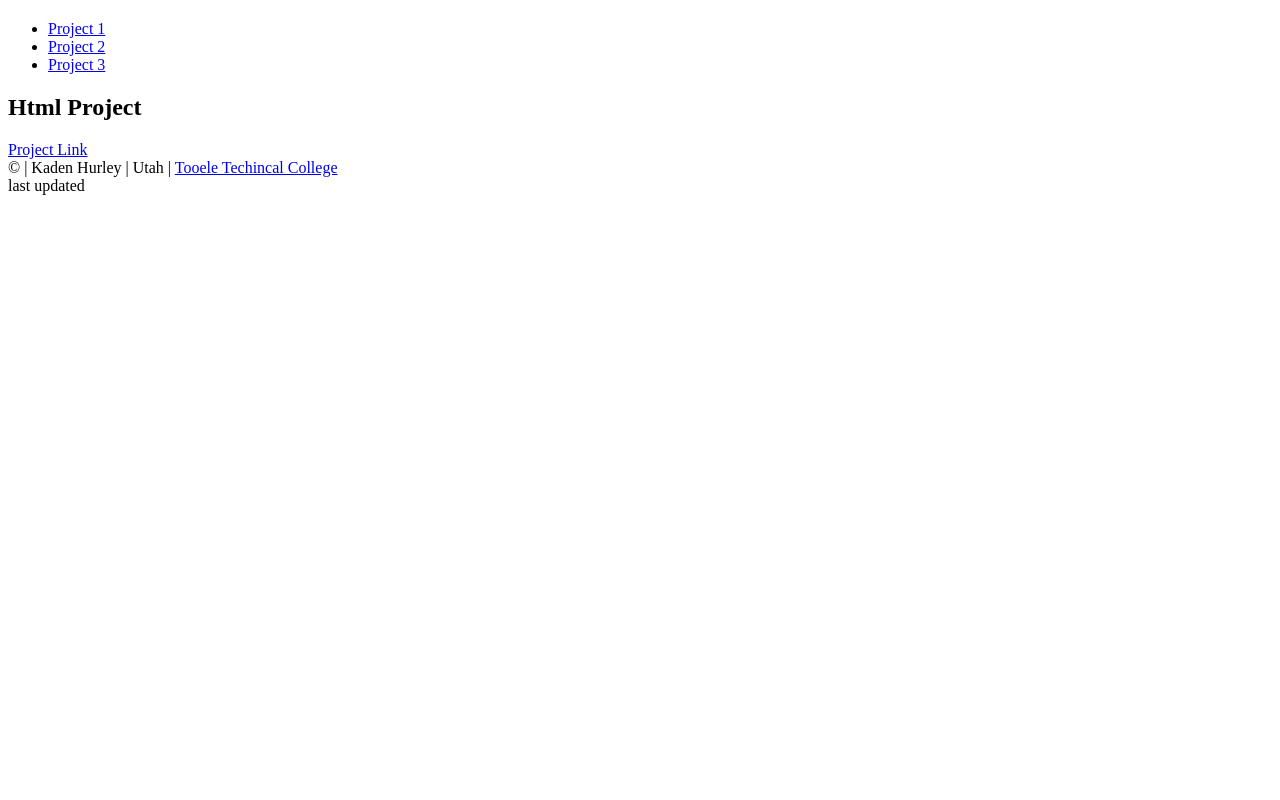
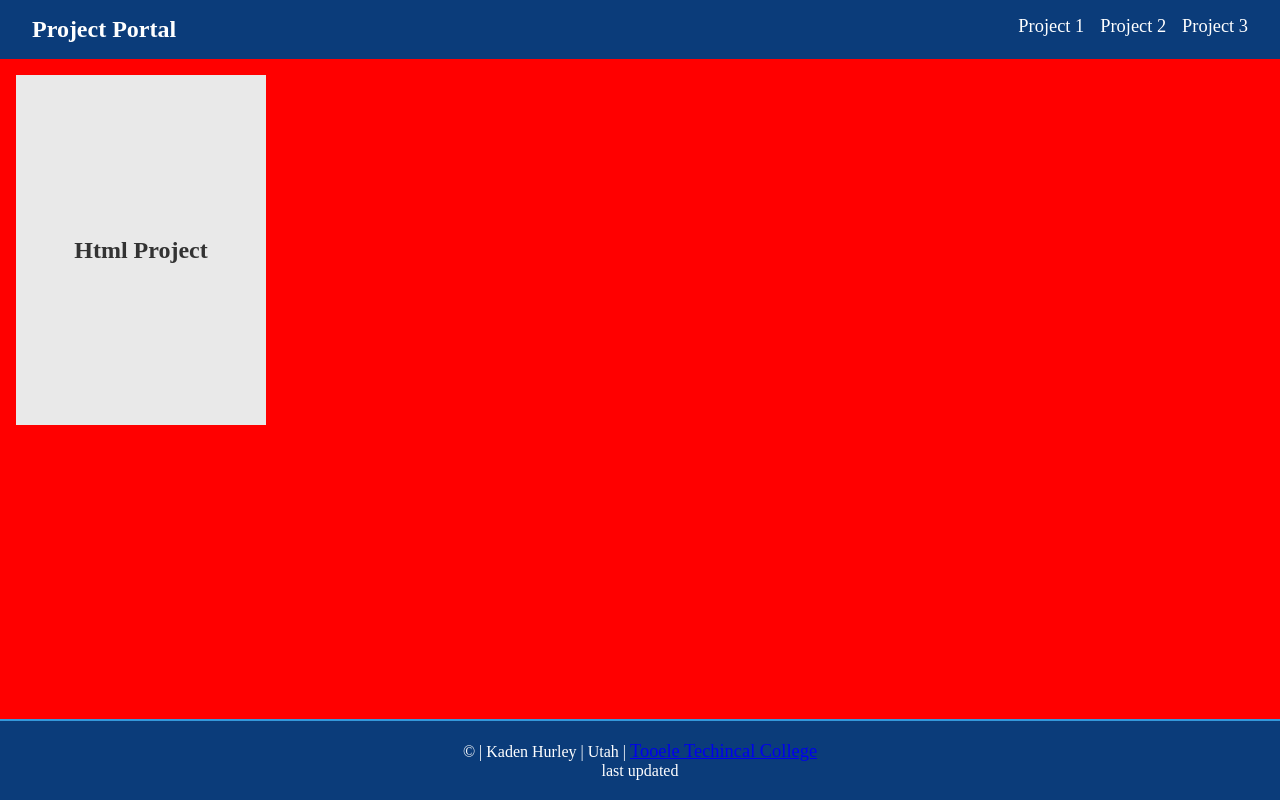
Before and after one commit to Kasten33/Project-Portal, a plain HTML site: page index.html in a window 1280 px wide. Drawn offline with Linux system fonts and the light colour scheme.

Commit message:
card finished

```diff
--- a/index.html
+++ b/index.html
@@ -2,12 +2,14 @@
 <html lang="en">
 <head>
     <meta charset="UTF-8">
+    <meta http-equiv="X-UA-Compatible" content="IE=edge">
     <meta name="viewport" content="width=device-width, initial-scale=1.0">
-    <title>Document</title>
+    <link rel="stylesheet" href="styles.css">
+    <title>Project Portal</title>
 </head>
 <body>
     <nav>
-        <h2></h2>
+        <h2>Project Portal</h2>
         <ul>
             <li><a href="#">Project 1</a></li>
             <li><a href="#">Project 2</a></li>
@@ -18,7 +20,7 @@
 
     <div class="cards">
         <div class="card">
-            <div class="cards-inner">
+            <div class="card-inner">
                 <div class="card-front">
                     <h2>Html Project</h2>
                 </div>
--- a/styles.css
+++ b/styles.css
@@ -0,0 +1,104 @@
+body{
+    background-color: red;
+}
+*{
+    box-sizing: border-box;
+    margin: 0;
+    padding: 0;
+}
+nav{
+    display: flex;
+    justify-content: space-between;
+    padding: 1rem 2rem;
+    background: #0b3c7a;
+}
+nav ul{
+    display: flex;
+    list-style: none;
+}
+nav li{
+    padding-left: 1rem;
+}
+nav a{
+    text-decoration: none;
+    color: #fff;
+}
+nav h2{
+    color: #fff;
+}
+a{
+    font-size: 1.15rem;
+}
+header, footer{
+    border-top: 2px solid #3498db;
+  background-color: #0b3c7a;
+  color: white;
+  text-align: center;
+  padding: 1.25rem;
+}
+footer{
+    position: fixed;
+  bottom: 0;
+  width: 100%;
+}
+#ttechLink {
+    color: white;
+  }
+
+  @media screen and (max-width: 820px) {
+    .cards {
+      justify-content: center;
+    }
+  }
+  .cards {
+    display: flex;
+    justify-content: flex-start;
+    align-items: flex-start;
+    gap: 1rem;
+    flex-wrap: wrap;
+    padding: 1rem;
+    }
+
+    .card {
+    width: 250px;
+    height: 350px;
+    perspective: 800px;
+    border-style: none;
+    }
+
+    .card-inner {
+    width: 100%;
+    height: 100%;
+    transition: transform 0.6s;
+    transform-style: preserve-3d;
+    }
+
+    .card:hover .card-inner {
+    transform: rotateY(180deg);
+    }
+
+    .card-front,
+    .card-back {
+    position: absolute;
+    width: 100%;
+    height: 100%;
+    backface-visibility: hidden;
+    text-align: center;
+    }
+
+    .card-front {
+    background-color: #e9e9e9;
+    color: #333;
+    display: flex;
+    align-items: center;
+    justify-content: center;
+    }
+
+    .card-back {
+    background-color: #333;
+    color: #fff;
+    transform: rotateY(180deg);
+    display: flex;
+    align-items: center;
+    justify-content: center;
+    }
```
